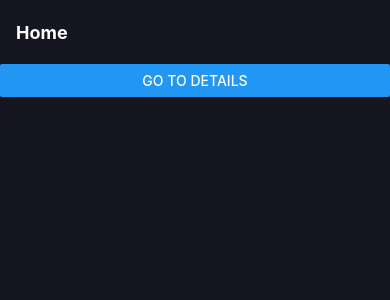
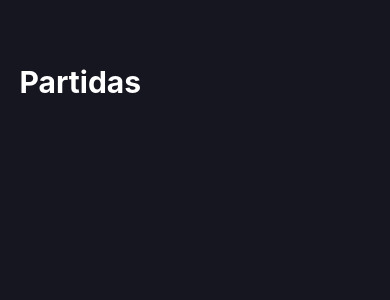
Before and after one commit to rafaeloliveiracanuto/CSTV_Challenge, a React Native app: screen /Home in a window 390 px wide. Shown: the top 300 px of the page. Built offline with nearby package versions, Linux system fonts and the light colour scheme.

Commit message:
Create TeamItem

```diff
--- /dev/null
+++ b/src/components/TeamItem/Models/index.ts
@@ -0,0 +1,4 @@
+export interface TeamItemProps {
+  image: string;
+  text: string;
+}
--- /dev/null
+++ b/src/components/TeamItem/styles.ts
@@ -0,0 +1,17 @@
+import {StyleSheet} from 'react-native';
+
+export const styles = StyleSheet.create({
+  container: {
+    flex: 1,
+  },
+  text: {
+    fontSize: 12,
+    color: 'white',
+  },
+  image: {
+    width: 80,
+    height: 60,
+    resizeMode: 'cover',
+    marginBottom: 10,
+  },
+});
--- a/src/routes/index.tsx
+++ b/src/routes/index.tsx
@@ -19,7 +19,11 @@ const GoBackIcon: React.FC<GoBackIconProps> = ({onPress}) => (
 
 const RouteStacks = (
   <Stack.Navigator initialRouteName='Home'>
-    <Stack.Screen name='Home' component={Home} options={{...headerTheme}} />
+    <Stack.Screen
+      name="Home"
+      component={Home}
+      options={{...headerTheme, title: ''}}
+    />
     <Stack.Screen
       name='MatchDetails'
       component={MatchDetails}
--- /dev/null
+++ b/src/screens/Home/styles.ts
@@ -0,0 +1,17 @@
+import {Dimensions, StyleSheet} from 'react-native';
+
+const width = Dimensions.get('window').width;
+
+export const styles = StyleSheet.create({
+  container: {
+    flex: 1,
+    alignItems: 'center',
+    marginHorizontal: width * 0.05,
+  },
+  title: {
+    fontWeight: 'bold',
+    fontSize: 30,
+    color: 'white',
+    alignSelf: 'flex-start',
+  },
+});
--- a/src/screens/Home/view.tsx
+++ b/src/screens/Home/view.tsx
@@ -1,11 +1,12 @@
 import React, {FC} from 'react';
-import {Button, View} from 'react-native';
+import {Button, Text, View} from 'react-native';
 import {HomeViewProps} from './Models';
+import { styles } from './styles';
 
 const HomeView: FC<HomeViewProps> = ({handleNavigate}) => {
   return (
-    <View>
-      <Button title="Go to Details" onPress={handleNavigate} />
+    <View style={styles.container}>
+      <Text style={styles.title}>Partidas</Text>
     </View>
   );
 };
```
Also changed, not shown: src/components/TeamItem/index.tsx (added, +15 -0 lines), src/components/MatchCard/styles.ts (added).
